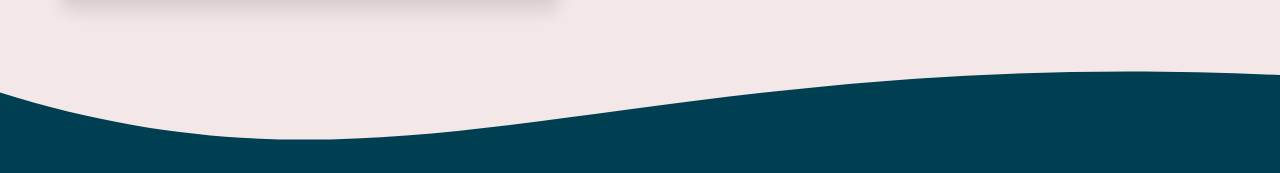
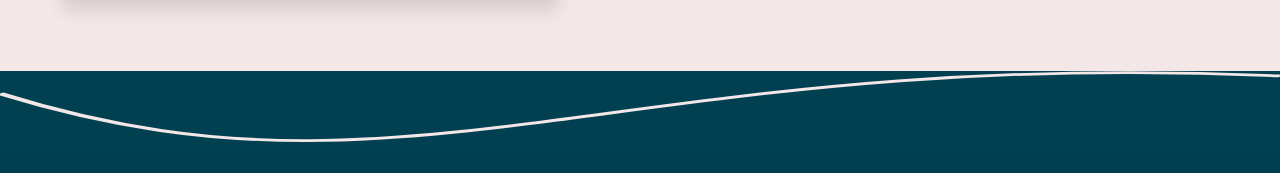
Before and after one commit to andre01-dev/TCC, a React (Vite) app in the folder frontend/: page / in a window 1280 px wide. Shown: the part 6344-6517 px from the top of the page. Built offline with nearby package versions, Linux system fonts and the light colour scheme.

Commit message:
AjustandoMatriculaCursos

```diff
--- a/frontend/src/components/rodape/rodape.jsx
+++ b/frontend/src/components/rodape/rodape.jsx
@@ -1,29 +1,34 @@
 import "./rodape.scss";
-import {Link} from 'react-router'
+import { Link } from 'react-router'
 
 export default function Rodape() {
   return (
     <footer className="rodape">
-      <div className="onda-topo">
-        <svg viewBox="0 0 1440 320" preserveAspectRatio="none">
-          <path fill="#F3E7E7" d="M0,90 C460,600 700,-100 1440,20 L1440,0 L0,0 Z" />
+      <div className="onda-linha">
+        <svg viewBox="0 0 1440 320" preserveAspectRatio="none" width="100%" height="80">
+          <path
+            d="M0,90 C460,600 700,-100 1440,20"
+            fill="none"
+            stroke="#F3E7E7"     // cor da linha
+            strokeWidth="11"       // espessura
+          />
         </svg>
       </div>
 
       <div className="rodape-conteudo">
         <div className="colun">
-        <div className="coluna logo">
-          <img src="/src/assets/images/logoVeio.png" />
-          <h3>CONECTANDO GERAÇÕES</h3>
-          <p>tobugadoanalise@gmail.com</p>
-        </div>
+          <div className="coluna logo">
+            <img src="/src/assets/images/logoVeio.png" />
+            <h3>CONECTANDO GERAÇÕES</h3>
+            <p>tobugadoanalise@gmail.com</p>
+          </div>
         </div>
 
         <div className="coluna">
           <h4>Links</h4>
           <ul>
-            <li><Link className="link" to='/cursos'onClick={() => window.scrollTo(0, 0)}>Cursos</Link></li>
-            <li><Link className="link" to='/tdsntc'onClick={() => window.scrollTo(0, 0)}>Notícias</Link></li>
+            <li><Link className="link" to='/cursos' onClick={() => window.scrollTo(0, 0)}>Cursos</Link></li>
+            <li><Link className="link" to='/tdsntc' onClick={() => window.scrollTo(0, 0)}>Notícias</Link></li>
             <li>Quem Somos</li>
           </ul>
         </div>
--- a/frontend/src/components/rodape/rodape.scss
+++ b/frontend/src/components/rodape/rodape.scss
@@ -99,3 +99,12 @@
     color: #F3E7E7;
   }
 }
+
+.onda-linha {
+  width: 100%;
+  overflow: hidden;
+}
+
+.onda-linha svg {
+  display: block;
+}
--- a/frontend/src/pages/paginasCursos/paginaCurso1.jsx
+++ b/frontend/src/pages/paginasCursos/paginaCurso1.jsx
@@ -109,7 +109,7 @@ export default function Curso1() {
         })
         alert("Inscrição realizada com sucesso!");
         setMostrarConteudo(false);
-        localStorage.setItem(`MATRICULADO_${id_curso}`, true);
+        // localStorage.setItem(`MATRICULADO_${id_curso}`, true); na funcao inscreverCurso
       }
       else {
         alert("Faça login para se inscrever em um curso");
--- a/frontend/src/pages/perfil.jsx
+++ b/frontend/src/pages/perfil.jsx
@@ -27,7 +27,7 @@ export default function Perfil() {
     })
 
     return (
-        <div>
+        <div className="teste">
             {logado ? (
                 <>
                     <CabecalhoLogado
--- a/frontend/src/pages/perfil.scss
+++ b/frontend/src/pages/perfil.scss
@@ -1,5 +1,5 @@
-body{
-    background-color: #F3E7E7;
+.teste{
+    background-color: #003F51;
 }
 
 .conquistatxt{
```
